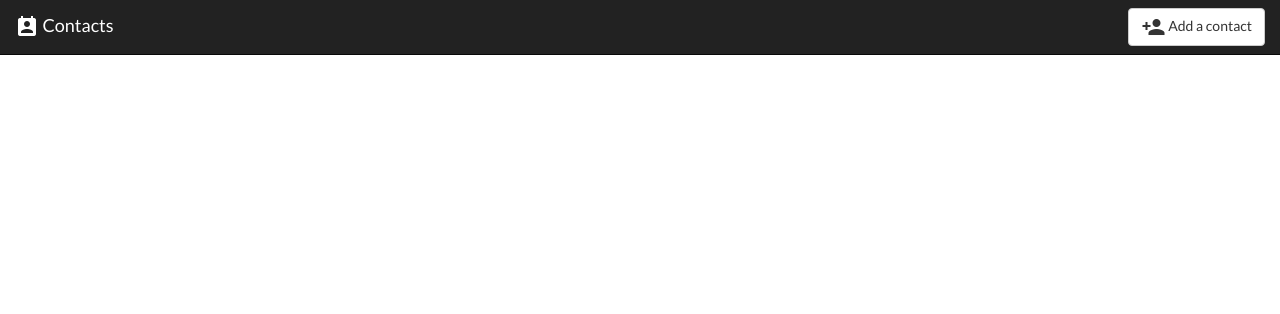
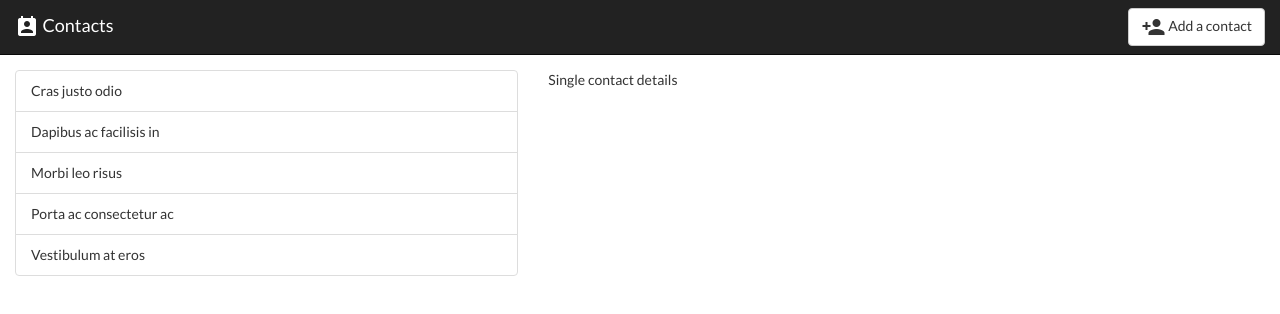
Before and after one commit to olivier-fortin/contacts-app, a website: page index.html in a window 1280 px wide. Drawn offline with Linux system fonts and the light colour scheme.

Commit message:
Add global layout

```diff
--- a/assets/css/styleguide/00_global-elements/_global.scss
+++ b/assets/css/styleguide/00_global-elements/_global.scss
@@ -7,5 +7,5 @@ body {
 }
 
 main {
-
+    margin-top: 70px;
 }
--- a/index.html
+++ b/index.html
@@ -28,6 +28,25 @@
         </nav>
     </header>
 
+    <main>
+        <div class="container-fluid">
+            <div class="row">
+                <section class="col-sm-7 col-sm-offset-5">
+                    Single contact details
+                </section>
+                <aside class="col-xs-12 col-sm-5 affix sidebar">
+                    <ul class="list-group">
+                        <li class="list-group-item">Cras justo odio</li>
+                        <li class="list-group-item">Dapibus ac facilisis in</li>
+                        <li class="list-group-item">Morbi leo risus</li>
+                        <li class="list-group-item">Porta ac consectetur ac</li>
+                        <li class="list-group-item">Vestibulum at eros</li>
+                    </ul>
+                </aside>
+            </div>
+        </div>
+    </main>
+
 <script type="text/javascript" src="/assets/js/vendor/jquery-3.2.1.min.js"></script>
 <script type="text/javascript" src="/assets/js/vendor/bootstrap-3.3.7.min.js"></script>
 <!--[if lte IE 9]>
```
Also changed, not shown: assets/css/styles.css.
